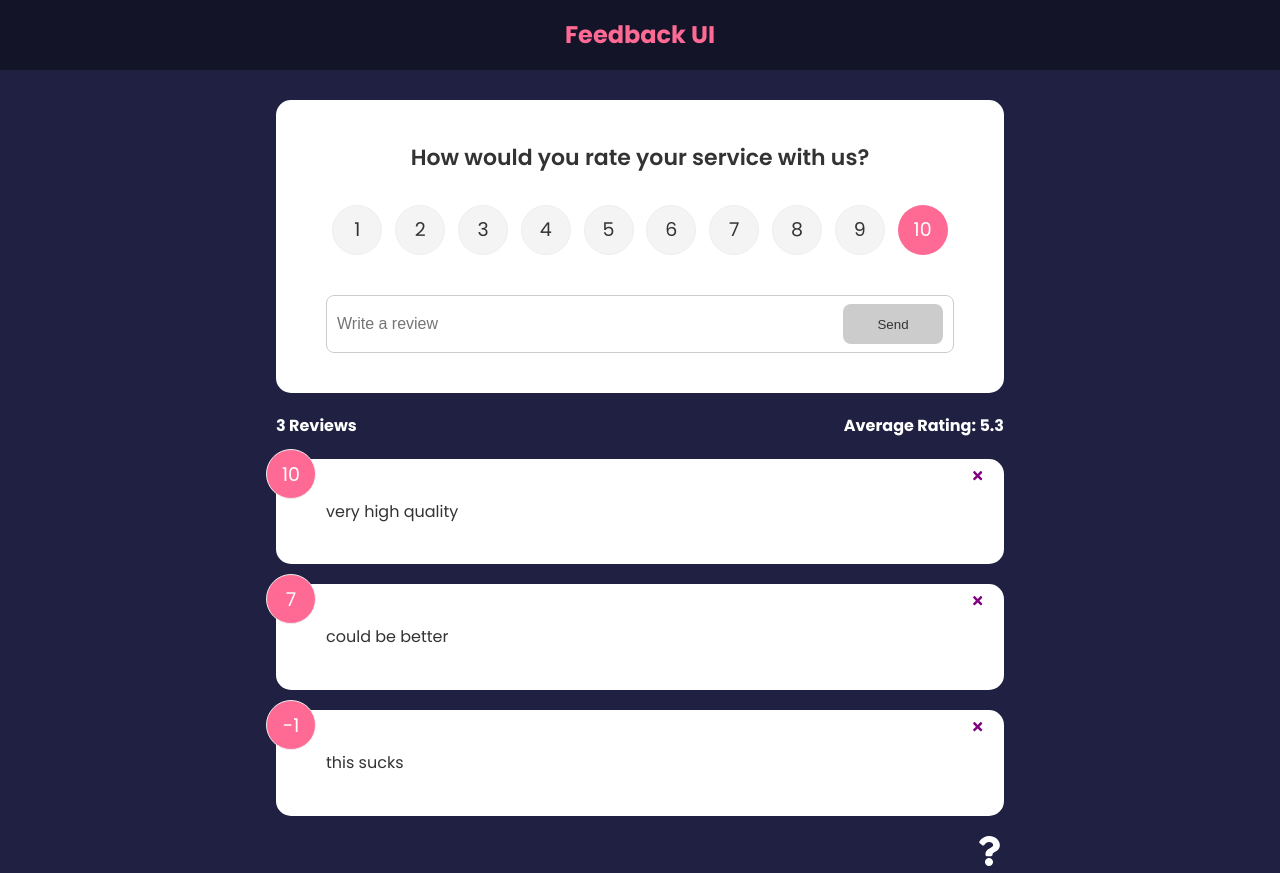
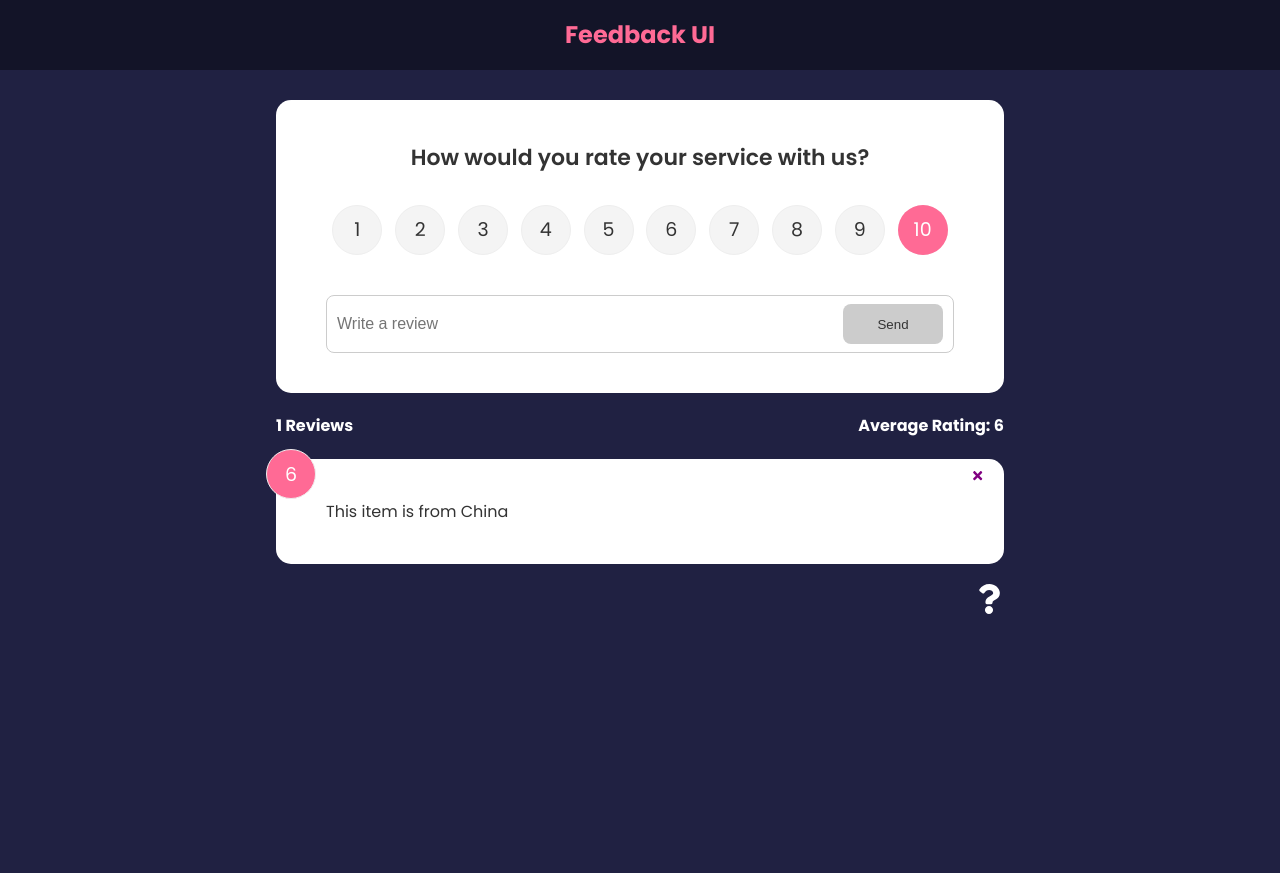
Before and after one commit to Jcorr15/feedback-app, a React (Create React App) app: page / in a window 1280 px wide. After the commit the page ends 800 px from the top, so only its background shows below. Built offline with nearby package versions, Linux system fonts and the light colour scheme.

Commit message:
Added feedback context

```diff
--- a/src/App.js
+++ b/src/App.js
@@ -7,6 +7,7 @@
 import FeedbackForm from './components/FeedbackForm';
 import AboutPage from './pages/AboutPage';
 import AboutIconLink from './components/AboutIconLink';
+import { FeedbackProvider } from './context/FeedbackContext';
 import FeedbackData from './data/FeedbackData';
 
 function App() {
@@ -24,6 +25,7 @@
   };
 
   return (
+    <FeedbackProvider>
       <Router>
         <Header />
         <div className="container">
@@ -34,11 +36,8 @@
               element={
                 <>
                   <FeedbackForm handleAdd={addFeedback} />
-                <FeedbackStats feedback={feedback} />
-                <FeedbackList
-                  feedback={feedback}
-                  handleDelete={deleteFeedback}
-                />
+                  <FeedbackStats />
+                  <FeedbackList handleDelete={deleteFeedback} />
                 </>
               }
             ></Route>
@@ -47,6 +46,7 @@
           <AboutIconLink />
         </div>
       </Router>
+    </FeedbackProvider>
   );
 }
 
--- a/src/components/FeedbackList.jsx
+++ b/src/components/FeedbackList.jsx
@@ -1,8 +1,11 @@
 import { motion, AnimatePresence } from 'framer-motion';
-import PropTypes from 'prop-types';
+import { useContext } from 'react';
 import FeedbackItem from './FeedbackItem';
+import FeedbackContext from '../context/FeedbackContext';
 
-function FeedbackList({ feedback, handleDelete }) {
+function FeedbackList({ handleDelete }) {
+  const { feedback } = useContext(FeedbackContext);
+
   if (!feedback || feedback.length === 0) {
     return <p>No Feedback Yet</p>;
   }
@@ -29,8 +32,4 @@
   );
 }
 
-FeedbackList.propTypes = {
-  feedback: PropTypes.array,
-};
-
 export default FeedbackList;
--- a/src/components/FeedbackStats.jsx
+++ b/src/components/FeedbackStats.jsx
@@ -1,6 +1,9 @@
-import PropTypes from 'prop-types';
+import { useContext } from 'react';
+import FeedbackContext from '../context/FeedbackContext';
 
-function FeedbackStats({ feedback }) {
+function FeedbackStats() {
+  const { feedback } = useContext(FeedbackContext);
+
   let average =
     feedback.reduce((acc, cur) => {
       return (acc += cur.rating);
@@ -18,8 +21,4 @@
   );
 }
 
-FeedbackStats.propTypes = {
-  feedback: PropTypes.array.isRequired,
-};
-
 export default FeedbackStats;
--- /dev/null
+++ b/src/context/FeedbackContext.js
@@ -0,0 +1,21 @@
+import { createContext, useState } from 'react';
+
+const FeedbackContext = createContext();
+
+export const FeedbackProvider = ({ children }) => {
+  const [feedback, setFeedback] = useState([
+    {
+      id: 1,
+      text: 'This item is from China',
+      rating: 6,
+    },
+  ]);
+
+  return (
+    <FeedbackContext.Provider value={{ feedback }}>
+      {children}
+    </FeedbackContext.Provider>
+  );
+};
+
+export default FeedbackContext;
```
Lines whose indentation alone changed are shown as unchanged.
